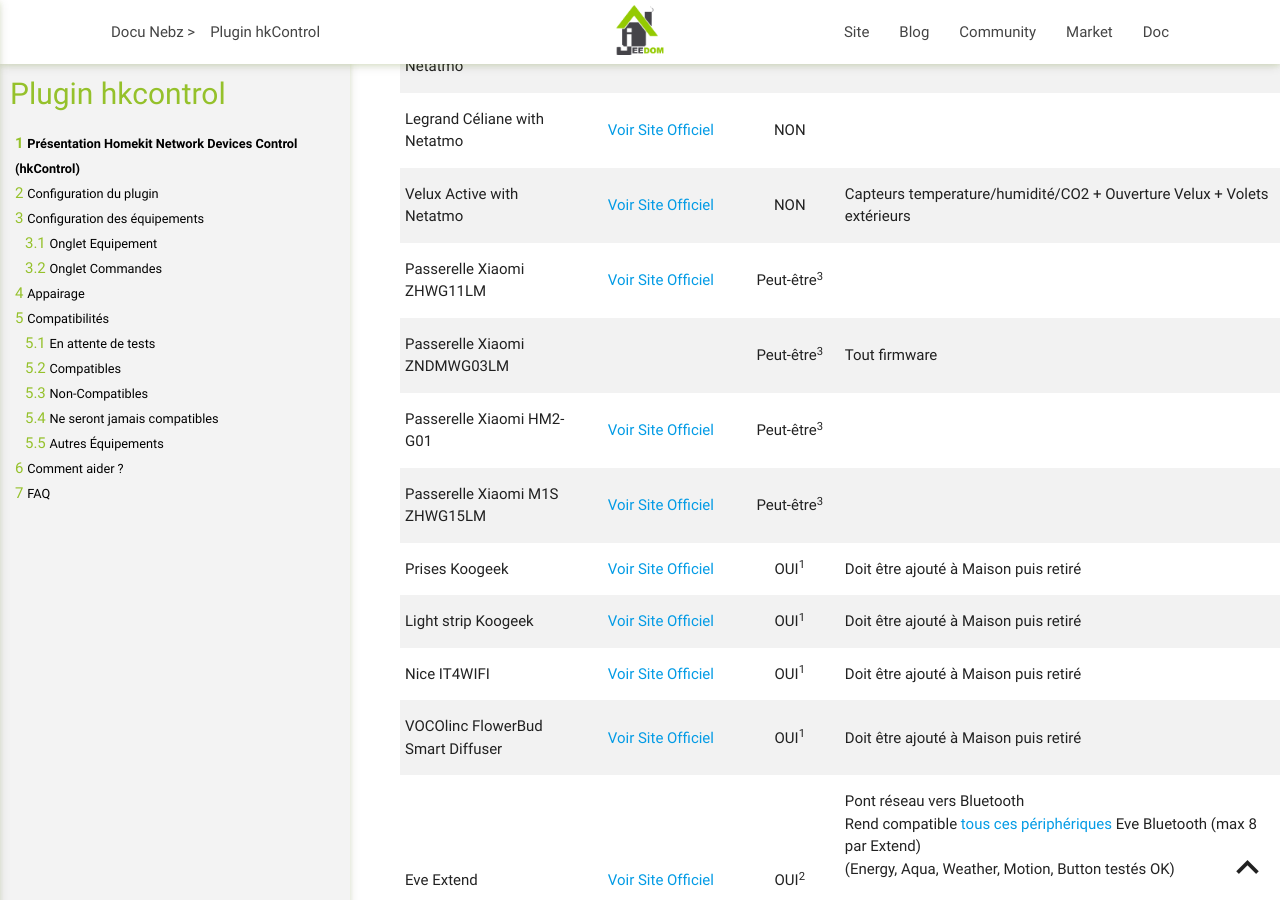
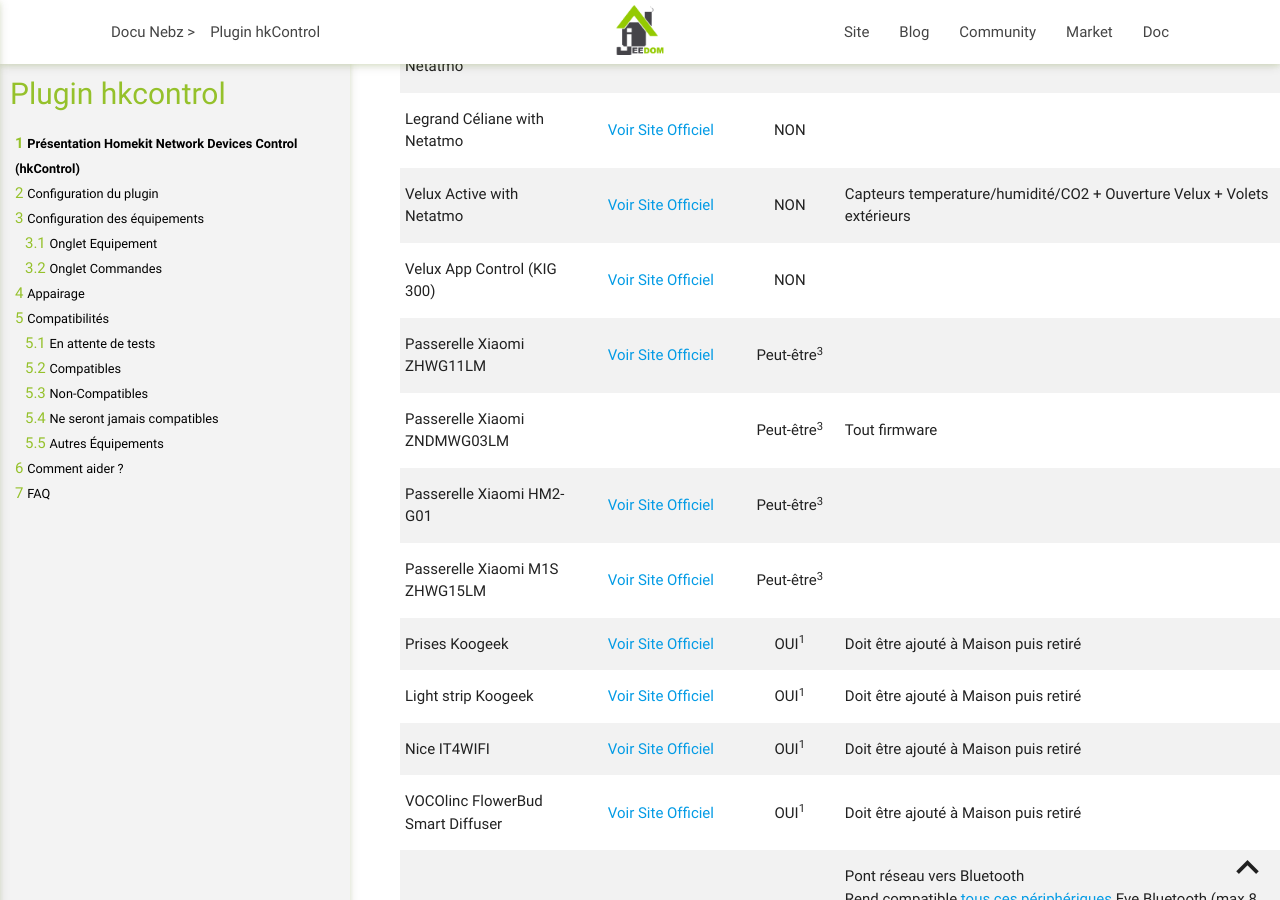
Before and after one commit to NebzHB/jeedom_docs, a Jekyll site: the page built from plugins/hkControl/fr_FR/index.md, in a window 1280 px wide and 900 px high, scrolled down 3211 px. Built offline with Jekyll 4.4.1, drawn with Linux system fonts in a browser that asks for light colours.

Commit message:
Add new compatibility

```diff
--- a/plugins/hkControl/fr_FR/index.md
+++ b/plugins/hkControl/fr_FR/index.md
@@ -120,6 +120,7 @@
 | Legrand iDiamant with Netatmo | [Voir Site Officiel](https://www.netatmo.com/fr-fr/partners/bubendorff){:target="_blank" rel="noopener"} | NON | |
 | Legrand Céliane with Netatmo | [Voir Site Officiel](https://www.netatmo.com/fr-fr/partners/legrand){:target="_blank" rel="noopener"} | NON | |
 | Velux Active with Netatmo | [Voir Site Officiel](https://www.netatmo.com/fr-fr/partners/velux){:target="_blank" rel="noopener"} | NON | Capteurs temperature/humidité/CO2 + Ouverture Velux + Volets extérieurs |
+| Velux App Control (KIG 300) | [Voir Site Officiel](https://www.veluxshop.fr/tous-les-produits/maison-connectee/velux-app-control){:target="_blank" rel="noopener"} | NON | |
 | Passerelle Xiaomi ZHWG11LM | [Voir Site Officiel](https://www.aqara.com/us/smart_home_hub.html){:target="_blank" rel="noopener"} | Peut-être<sup>3</sup> | |
 | Passerelle Xiaomi ZNDMWG03LM | | Peut-être<sup>3</sup> | Tout firmware |
 | Passerelle Xiaomi HM2-G01 | [Voir Site Officiel](https://www.aqara.com/eu/smart_hub_m2.html){:target="_blank" rel="noopener"} | Peut-être<sup>3</sup> | |
```
